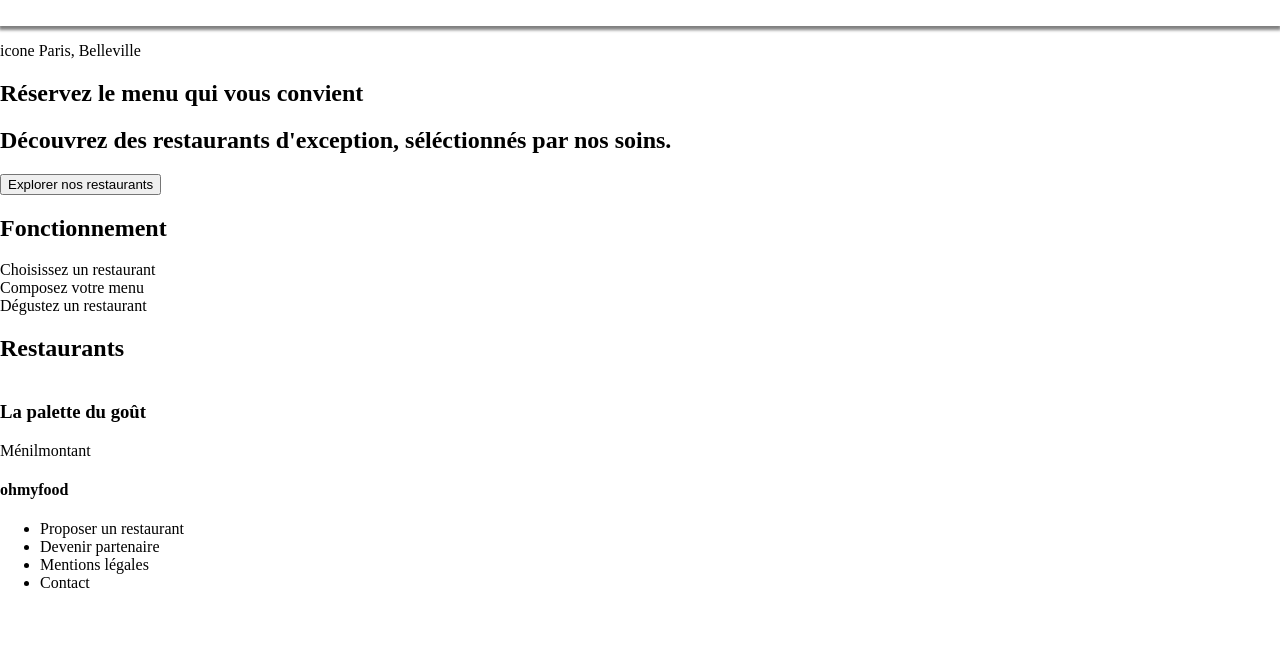
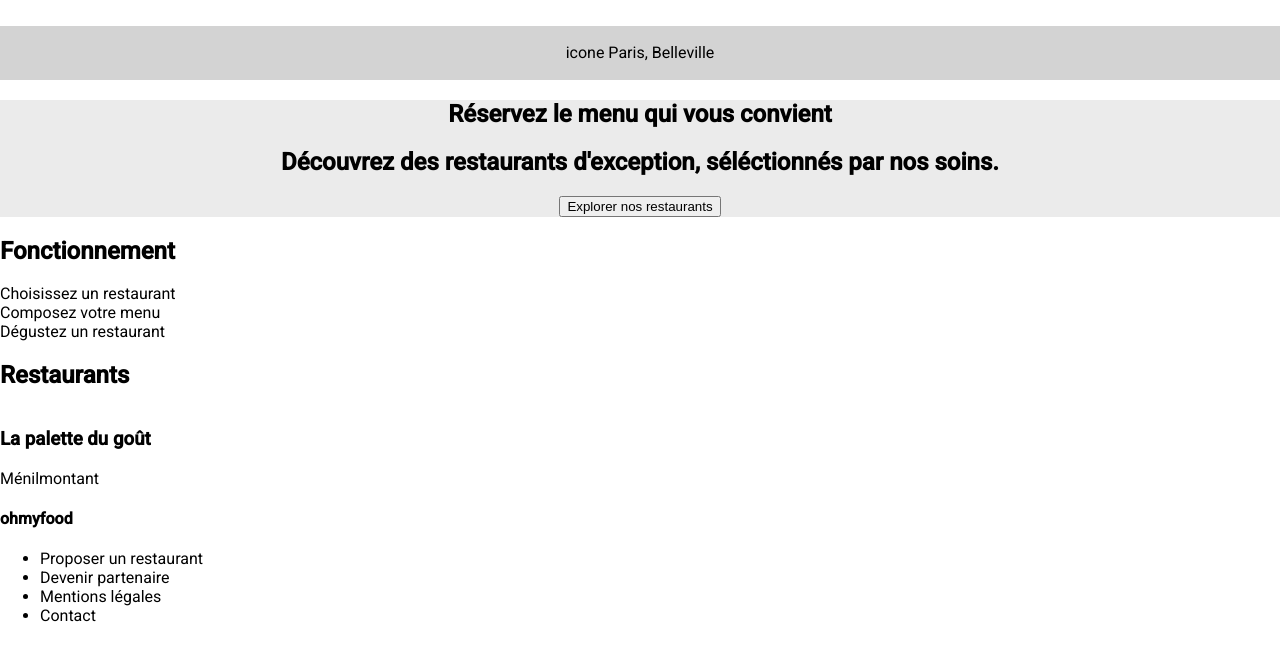
Before and after one commit to khadidja-ka/P3.khadidja.k, a plain HTML site: page index.html in a window 1280 px wide. Shown: the part 68-728 px from the top of the page. Drawn offline with Linux system fonts and the light colour scheme; a web font is replaced by a local one.

Commit message:
progress in css style

```diff
--- a/css/style.css
+++ b/css/style.css
@@ -6,6 +6,8 @@
 
 body {
   margin: 0;
+  font-family: "Roboto" , "sans-serif";
+}
 }
 
 
@@ -22,3 +24,15 @@ header {
   box-shadow: 0px 3px 3px 1px grey;
   padding: 7px;
 }
+
+.city {
+  background-color: lightgrey;
+  text-align: center;
+  padding: 1.5px 0;
+
+}
+
+.presentation {
+  background-color: rgb(235, 235, 235);
+  text-align: center;
+}
--- a/index.html
+++ b/index.html
@@ -11,47 +11,44 @@
     </head>
     <body>
         <!-- logo oh my food -->
+
         <header>
             <h1>ohmyfood</h1>
         </header>
-
-        <section>
-            <p>
-            icone Paris, Belleville
-            </p>
+        <main>
+            <section class="city">
+                <p>icone Paris, Belleville</p>
             </section>
 
-        <section>
+            <section class="presentation">
                 <h2>Réservez le menu qui vous convient</h2>
                 <h2>Découvrez des restaurants d'exception, séléctionnés par nos soins.</h2>
+
+            <button>Explorer nos restaurants</button>
         </section>
-        <button>Explorer nos restaurants</button>
-
-
             <section>
                 <h2>Fonctionnement</h2>
 
                 <div>Choisissez un restaurant</div>
                 <div>Composez votre menu</div>
                 <div>Dégustez un restaurant</div>
-
             </section>
 
             <section>
                 <h2>Restaurants</h2>
-            <article> <img>
+                <article>
+                    <img />
                     <div>
                         <h3>La palette du goût</h3>
                         <p>Ménilmontant</p>
                     </div>
                 </article>
 
-
                 <article></article>
                 <article></article>
                 <article></article>
             </section>
-
+        </main>
         <footer>
             <h4>ohmyfood</h4>
             <ul>
@@ -59,7 +56,6 @@
                 <li>Devenir partenaire</li>
                 <li>Mentions légales</li>
                 <li>Contact</li>
-
             </ul>
         </footer>
     </body>
```
Lines whose indentation alone changed are shown as unchanged.
